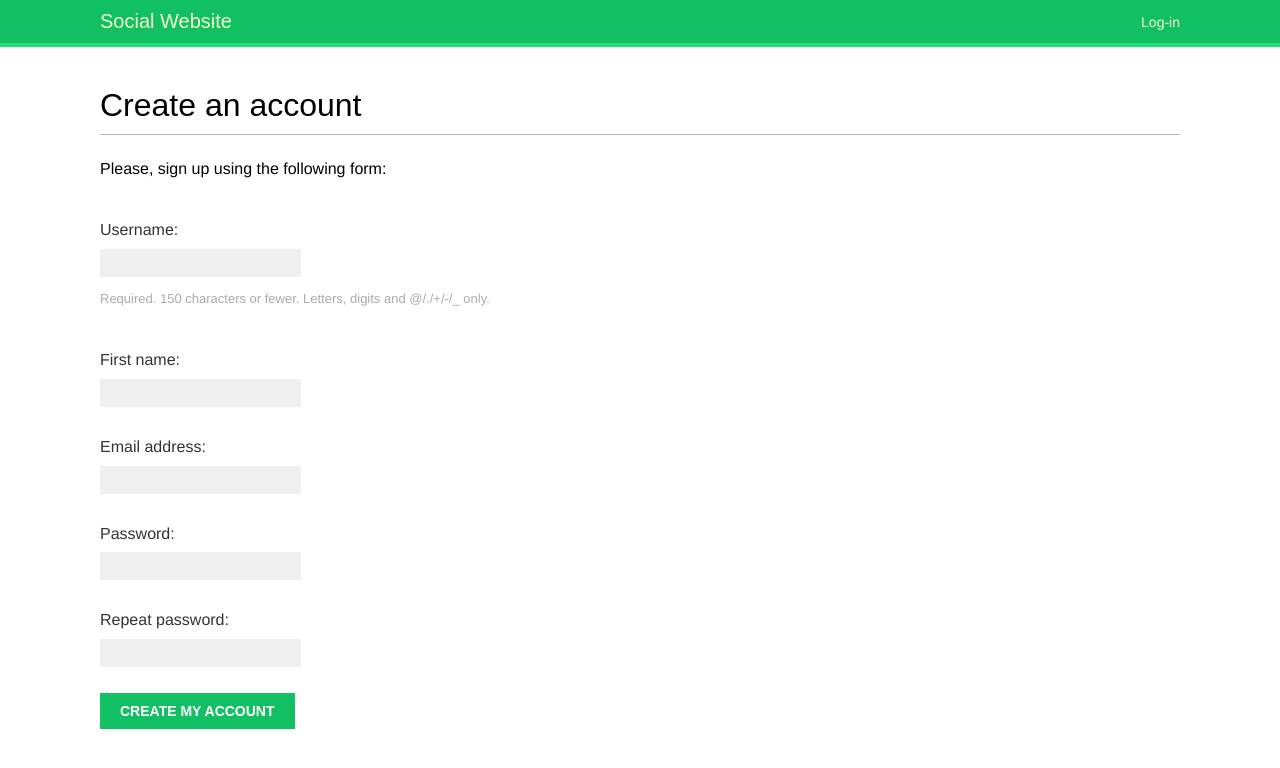
After one commit to jongseong-dev/social-website, a Django app: page /account/register/ in a window 1280 px wide. The commit adds this page. Shown: the top 768 px of the page. Run offline with Django 4.2, Linux system fonts and the light colour scheme; some web fonts are replaced.

Commit message:
feat: 사용자 등록 templates 추가

```diff
--- /dev/null
+++ b/webapp/account/templates/account/register.html
@@ -0,0 +1,11 @@
+{% extends "base.html" %}
+{% block title %}Create an account{% endblock %}
+{%  block content %}
+    <h1>Create an account</h1>
+    <p>Please, sign up using the following form:</p>
+    <form method="post">
+        {{ user_form.as_p }}
+        {% csrf_token %}
+        <p><input type="submit" value="Create my account"></p>
+    </form>
+{% endblock %}
--- a/webapp/account/templates/registration/login.html
+++ b/webapp/account/templates/registration/login.html
@@ -5,7 +5,10 @@
     {% if form.errors %} <!-- 로그인에 실패하면 유효성 오류가 발생 -->
         <p>Your username and password didn't match. Please try again.</p>
     {% else %}
-        <p>Please, use the following form to log-in:</p>
+        <p>
+            Please, use the following form to log-in.
+            If you don't have an account, you can <a href="{% url "register" %}">register here</a>.
+        </p>
     {% endif %}
     <div class="login-form">
         <form method="post" action="{% url 'login' %}">
```
Also changed, not shown: webapp/account/templates/account/register_done.html (added, +9 -0 lines).
